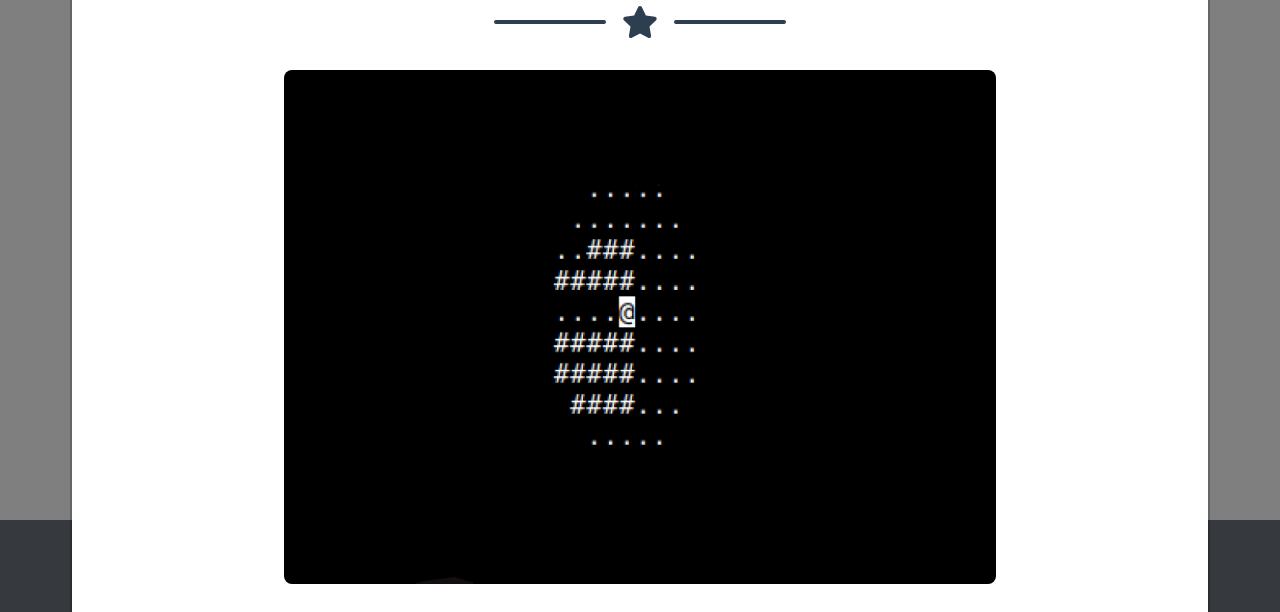
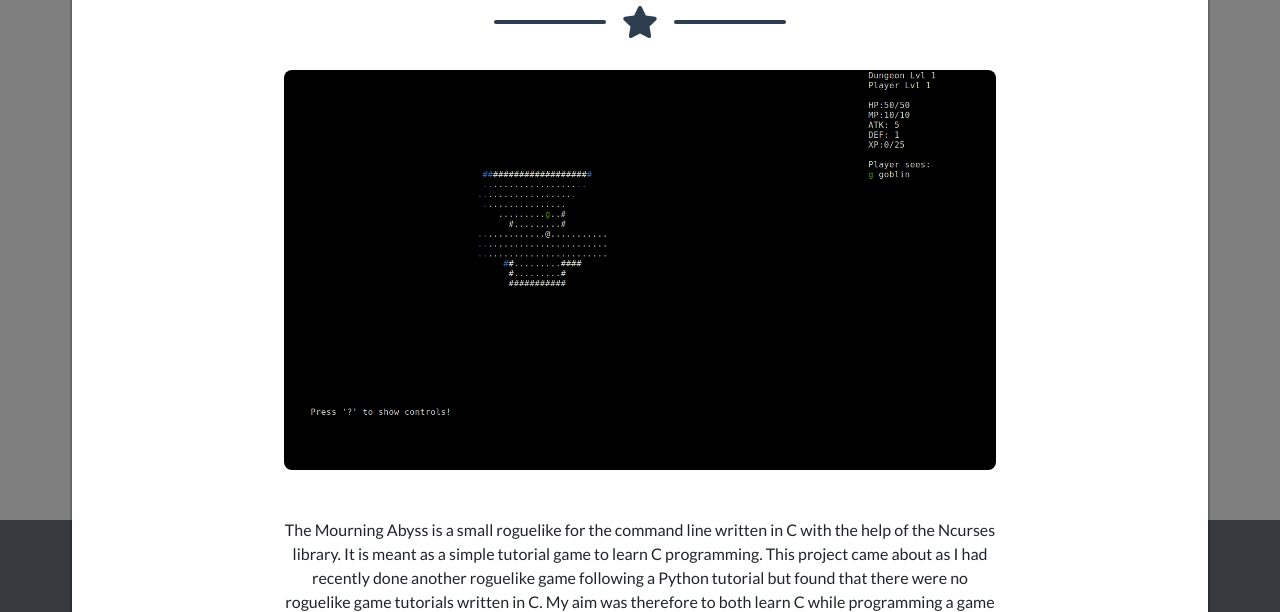
Before and after one commit to ignaoya/ignaoya.github.io, a plain HTML site: page index.html in a window 1280 px wide. Both pictures are taken after a click on the element 640 px from the left and 976 px from the top of the page. Shown: the part 729-1341 px from the top of the page. Drawn offline with nearby package versions, Linux system fonts and the light colour scheme.

Commit message:
added a gif of the Mourning Abyss gameplay

```diff
--- a/index.html
+++ b/index.html
@@ -167,7 +167,7 @@
                                         <div class="divider-custom-line"></div>
                                     </div>
                                     <!-- Portfolio Modal - Image-->
-                                    <img class="img-fluid rounded mb-5" src="assets/img/portfolio/roguelike.png" alt="..." />
+                                    <img class="img-fluid rounded mb-5" src="assets/img/portfolio/abyss.gif" alt="..." />
                                     <!-- Portfolio Modal - Text-->
                                     <p class="mb-4">The Mourning Abyss is a small roguelike for the command line written in C with the help of the Ncurses library. It is meant as a simple tutorial game to learn C programming. This project came about as I had recently done another roguelike game following a Python tutorial but found that there were no roguelike game tutorials written in C. My aim was therefore to both learn C while programming a game and also, once finished, to provide a tutorial for any programmer wishing to build a classic roguelike in C using Ncurses.</p>
 																		<p class="mb-4">
```
Also changed, not shown: assets/img/portfolio/Poslt.JPG (added), assets/img/portfolio/abyss.gif (added).
